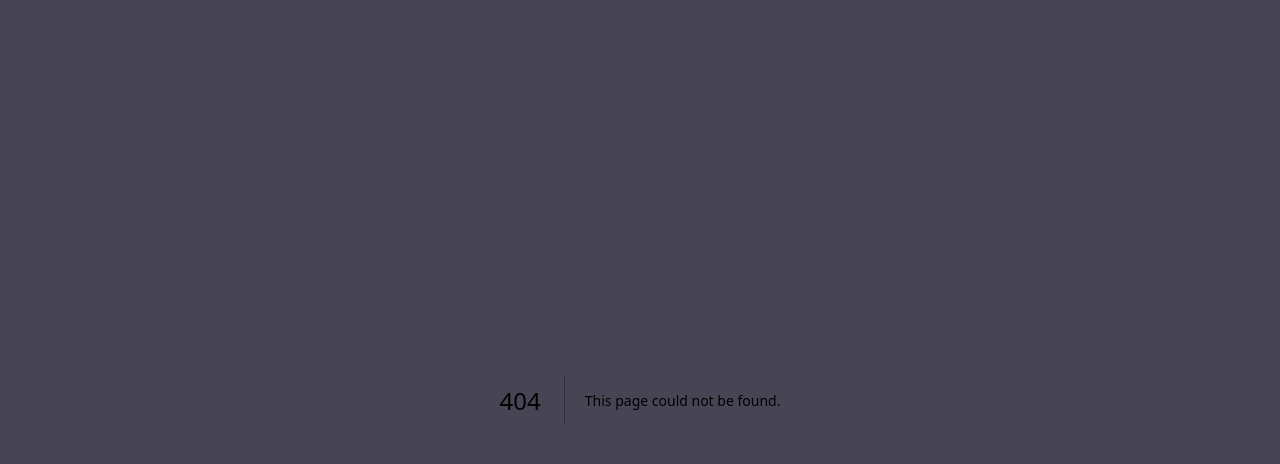
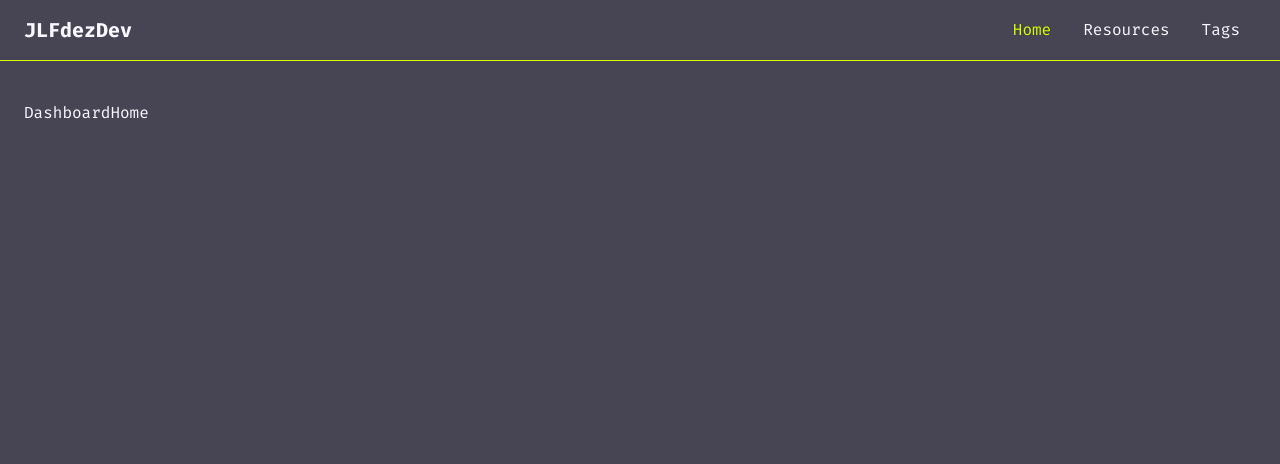
Before and after one commit to JLFdzDev/recursos-web, a Next.js app: page /dashboard in a window 1280 px wide. Before the commit this address had no page. Shown: the top 464 px of the page. Built offline with nearby package versions, Linux system fonts and the light colour scheme.

Commit message:
Add dashboard main page, layout and some components

```diff
--- /dev/null
+++ b/src/app/dashboard/components/alert.tsx
@@ -0,0 +1,15 @@
+import { type ResponseWithNoData } from '@/types'
+import { isSuccessResponse } from '@/utils/response'
+
+export const Alert = ({ status, message }: ResponseWithNoData) => {
+	const errorClassName = 'bg-secondary text-dark'
+	const successClassName = 'bg-primary text-light'
+
+	const statusOk = isSuccessResponse(status)
+
+	return (
+		<div className={`py-2 px-4 mb-4 rounded-lg ${(statusOk) ? successClassName : errorClassName}`}>
+			<p><span className="font-bold">{(!statusOk) && 'ERROR:'}</span> {message}</p>
+		</div>
+	)
+}
--- /dev/null
+++ b/src/app/dashboard/components/navbar-link.tsx
@@ -0,0 +1,28 @@
+'use client'
+
+import clsx from 'clsx'
+import Link from 'next/link'
+
+import { usePathname } from 'next/navigation'
+
+interface NavbarLinkProps {
+	label: string
+	href: string
+}
+
+export const NavbarLink = ({ label, href }: NavbarLinkProps) => {
+	const pathname = usePathname()
+
+	return (
+		<Link
+			href={href}
+			className={clsx(
+				'p-4 transition-colors duration-300',
+				'hover:text-primary hover:drop-shadow-sm',
+				pathname === href && 'text-secondary drop-shadow-sm',
+			)}
+		>
+			{label}
+		</Link>
+	)
+}
--- /dev/null
+++ b/src/app/dashboard/components/navbar.tsx
@@ -0,0 +1,31 @@
+import { NavbarLink } from './navbar-link'
+
+const DASHBOARD_LINKS = [
+	{
+		label: 'Home',
+		href: '/dashboard'
+	},
+	{
+		label: 'Resources',
+		href: '/dashboard/resources'
+	},
+	{
+		label: 'Tags',
+		href: '/dashboard/tags'
+	}
+]
+
+export const Navbar = () => {
+	return (
+		<nav className="flex justify-between items-center py-4 px-6 text-light border-b border-secondary">
+			<a href="https://github.com/JLFdzDev" target="_blank" rel="noreferrer noopener" className="text-xl font-bold">JLFdezDev</a>
+			<ul className="flex">
+				{DASHBOARD_LINKS.map(({ label, href }) => (
+					<li key={label}>
+						<NavbarLink label={label} href={href} />
+					</li>
+				))}
+			</ul>
+		</nav>
+	)
+}
--- /dev/null
+++ b/src/app/dashboard/layout.tsx
@@ -0,0 +1,25 @@
+import type { Metadata } from 'next'
+
+import { Navbar } from '@/app/dashboard/components/navbar'
+
+export const metadata: Metadata = {
+	title: 'Dashboard | JLFdezDev',
+	description: 'Dashboard',
+}
+
+interface DashboardLayoutProps {
+	children: React.ReactNode
+	params: {
+		tag: string
+		item: string
+	}
+}
+
+export default function DashboardLayout({ children, params }: Readonly<DashboardLayoutProps>) {
+	return (
+		<div className="flex flex-col gap-6 w-full max-w-screen-xl min-h-screen mx-auto">
+			<Navbar />
+			<main className="flex-1 py-4 px-6 text-light">{children}</main>
+		</div>
+	)
+}
--- /dev/null
+++ b/src/app/dashboard/page.tsx
@@ -0,0 +1,3 @@
+export default function DashboardPage() {
+	return <div>DashboardHome</div>
+}
```
